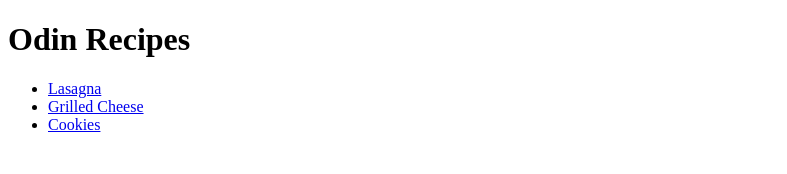
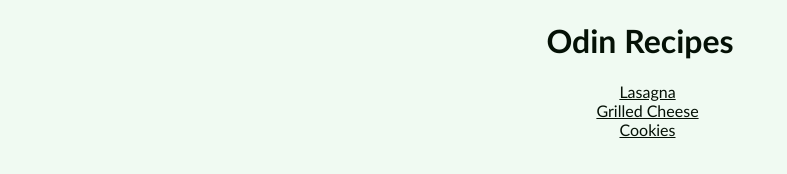
Before and after one commit to KCMav/odin-recipes, a plain HTML site: page index.html in a window 1280 px wide. Shown: the whole page, without its empty margins (0-787 px from the left). Drawn offline with Linux system fonts and the light colour scheme.

Commit message:
added style.css file to all pages.

```diff
--- a/index.html
+++ b/index.html
@@ -3,11 +3,12 @@
 <head>
     <meta charset="UTF-8">
     <meta name="viewport" content="width=device-width, initial-scale=1.0">
-    <title>Document</title>
+    <link rel="stylesheet" href="styles.css">
+    <title>Odin Recipes</title>
 </head>
 <body>
-    <h1>Odin Recipes</h1>
-    <ul>
+    <h1 class="title">Odin Recipes</h1>
+    <ul class="list">
     <li><a href="recipes/lasagna.html">Lasagna</a></li>
     <li><a href="recipes/grilled-cheese.html">Grilled Cheese</a></li>
     <li><a href="recipes/cookies.html">Cookies</a></li>
--- /dev/null
+++ b/styles.css
@@ -0,0 +1,28 @@
+body {
+    background-color: #f0faf2;
+    color: #051106;
+    font-family: 'Trebuchet MS';
+}
+
+.title {
+    text-align: center;
+}
+
+.list {
+    text-align: center;
+    list-style: none;
+    margin-left: -25px;
+}
+
+a {
+    color:#051106;
+}
+
+a:visited {
+    color: #051106;
+}
+
+img {
+    width: 300px;
+    height: auto;
+}
```
Also changed, not shown: recipes/cookies.html (+1 -0 lines), recipes/grilled-cheese.html (+1 -0 lines), recipes/lasagna.html (+1 -0 lines).
